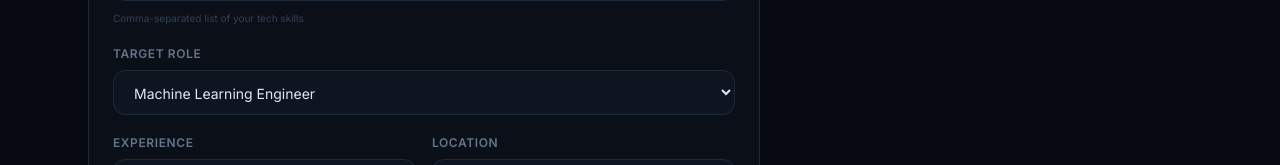
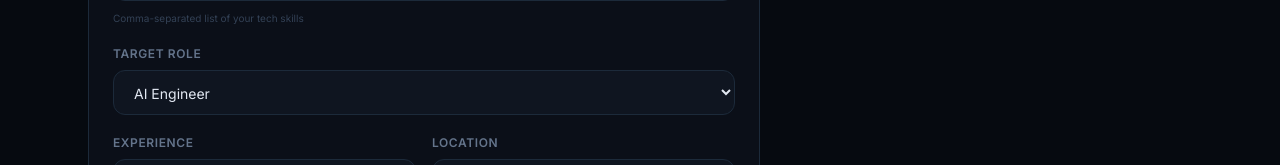
Before and after one commit to Viraj97-SL/marketforge-frontend, a Next.js app: page /career in a window 1280 px wide. Shown: the part 497-662 px from the top of the page. Built offline with nearby package versions, Linux system fonts and the light colour scheme.

Commit message:
Added AI Engineer role to the cv analyzer

```diff
--- a/src/app/career/page.tsx
+++ b/src/app/career/page.tsx
@@ -16,7 +16,7 @@ import {
 
 const LEVELS = ["junior", "mid", "senior", "lead"];
 const ROLES  = [
-  "Machine Learning Engineer","Data Scientist","AI Research Scientist",
+  "AI Engineer","Machine Learning Engineer","Data Scientist","AI Research Scientist",
   "MLOps Engineer","NLP Engineer","Computer Vision Engineer",
   "Data Engineer","AI Product Manager","AI Safety Researcher",
 ];
```
